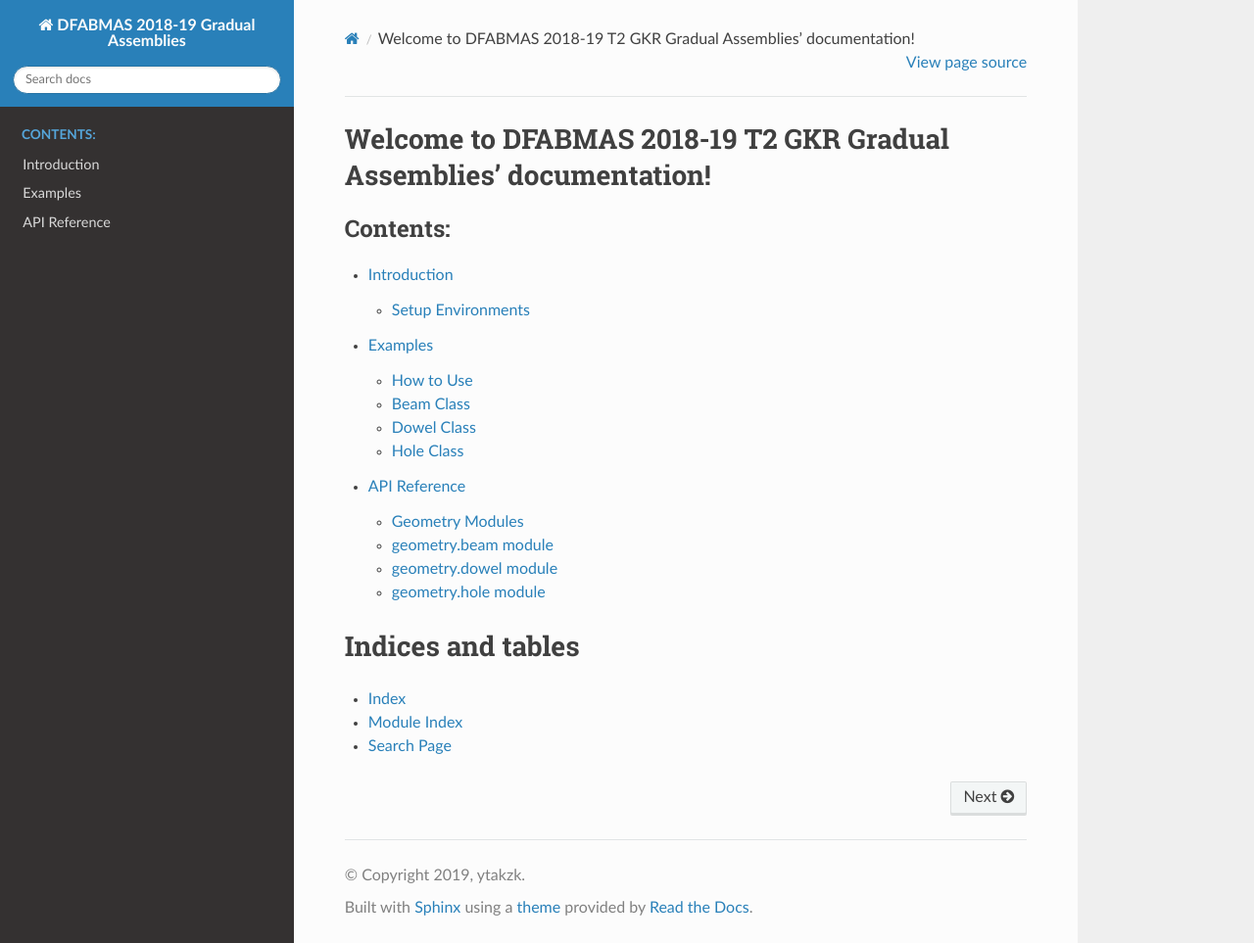
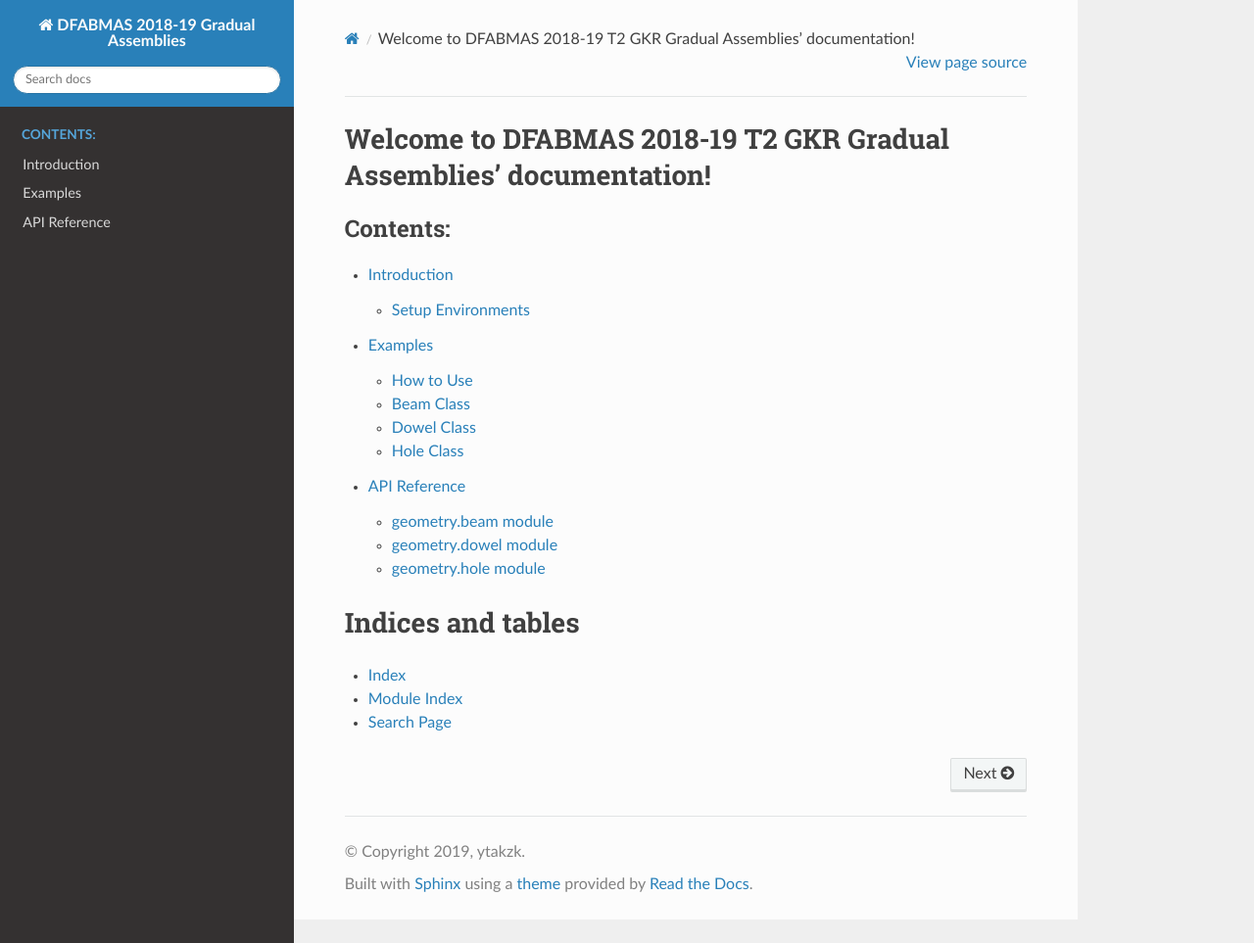
Before and after one commit to JonasWard/Gradual-Assemblies, a Sphinx documentation site: the page built from docs/source/index.rst, in a window 1280 px wide and 963 px high. Shown: the whole window at 98% size. Built offline with Sphinx 7.4.7 and the Read the Docs theme 2.0.0, drawn with Linux system fonts in a browser that asks for light colours.

Commit message:
update docs

```diff
--- a/docs/source/api.rst
+++ b/docs/source/api.rst
@@ -1,8 +1,5 @@
 API Reference
 ================
-
-Geometry Modules
-----------
 
 geometry.beam module
 --------------------
--- a/docs/source/example.rst
+++ b/docs/source/example.rst
@@ -56,7 +56,7 @@
     # get planes and brep(s)
     safe_planes, top_planes, bottom_planes, beam_breps = Hole.get_tool_planes_as_tree(beams, safe_plane_diff=100)
 
-.. image:: _static/example_grasshopper.png
+.. image:: /_static/example_grasshopper.png
 
 
 Beam Class
--- a/docs/source/introduction.rst
+++ b/docs/source/introduction.rst
@@ -10,11 +10,11 @@
 
 3. EditPythonScript -> Tools -> Options
 
-.. image:: _static/intro_editpythonscript.png
+.. image:: /_static/intro_editpythonscript.png
 
 4. | Add a path to `UR_Control`
    | It depends where you locate this repository but it must be like "`C:\\Users\\{your_name}\\dfab\\Gradual-Assemblies\\UR_Control`"
 
-.. image:: _static/intro_path.png
+.. image:: /_static/intro_path.png
 
 5. Restart Rhinoceros
```
